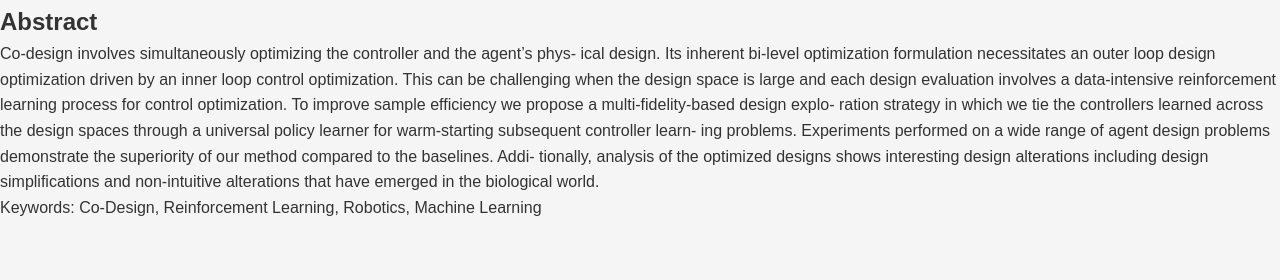
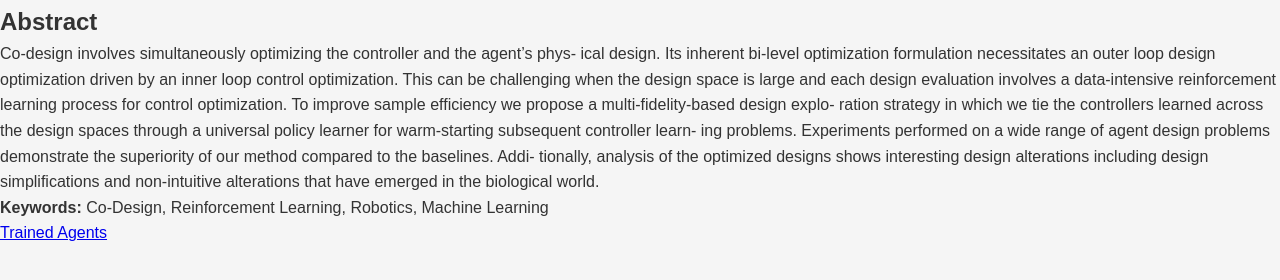
Before and after one commit to n-kish/ecode, a plain HTML site: page index.html in a window 1280 px wide. Shown: the part 74-354 px from the top of the page. Drawn offline with Linux system fonts and the light colour scheme.

Commit message:
Link to videos folder

```diff
--- a/index.html
+++ b/index.html
@@ -23,6 +23,7 @@
         tionally, analysis of the optimized designs shows interesting design alterations
         including design simplifications and non-intuitive alterations that have emerged
         in the biological world.</p>
-    <p>Keywords: Co-Design, Reinforcement Learning, Robotics, Machine Learning</p>
+    <p><strong>Keywords:</strong> Co-Design, Reinforcement Learning, Robotics, Machine Learning</p>
+    <p><a href="../videos/"> Trained Agents </a></p>
 </body>
 </html>
```
